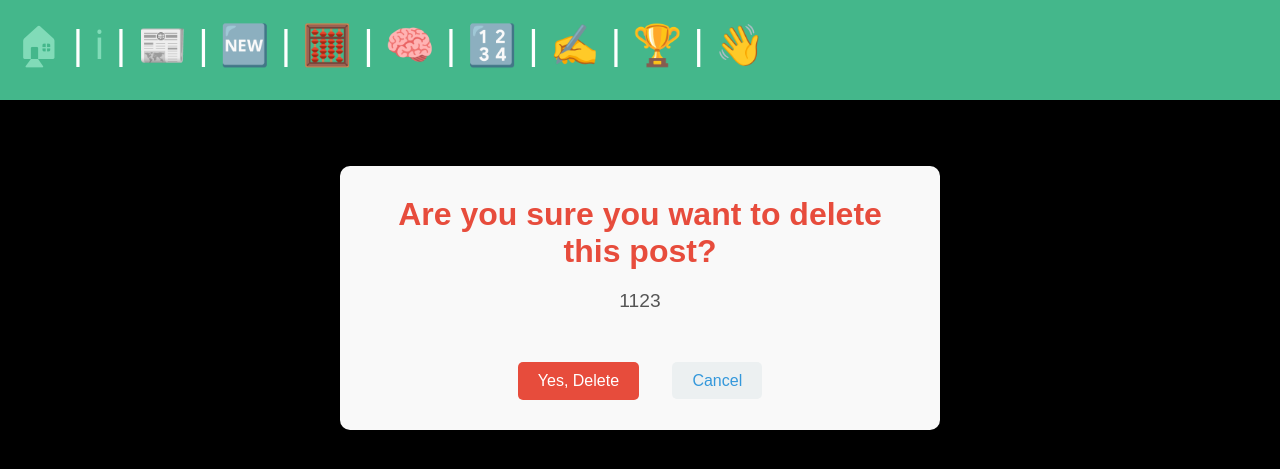
After one commit to EmoPKFR/Brain-Games-Website-with-Django, a Django app: page /posts/1123/delete/ in a window 1280 px wide. The commit adds this page. Shown: the top 469 px of the page. Run offline with Django 5.2, Linux system fonts and the light colour scheme; a user stored in the database is signed in; data comes from the database, SQL or seed files in the repository; both versions use the stored data as it was after the commit.

Commit message:
added functionality to allow the user to delete their post

```diff
--- /dev/null
+++ b/posts/templates/posts/delete_post.html
@@ -0,0 +1,21 @@
+{% extends "base.html" %}
+
+{% load static %}
+
+{% block title %}Confirm Delete{% endblock %}
+
+{% block extra_css%}
+    <link rel="stylesheet" href="{% static 'css/delete_post.css' %}">
+{% endblock %}
+
+{% block content %}
+<div class="confirm-delete">
+    <h2>Are you sure you want to delete this post?</h2>
+    <p>{{ post.title }}</p>
+    <form action="{% url 'posts:delete_post' slug=post.slug %}" method="POST">
+        {% csrf_token %}
+        <button type="submit" class="delete-button">Yes, Delete</button>
+        <a href="{% url 'posts:page' slug=post.slug %}">Cancel</a>
+    </form>
+</div>
+{% endblock %}
--- a/posts/templates/posts/post_page.html
+++ b/posts/templates/posts/post_page.html
@@ -17,6 +17,9 @@
         <h1>{{ post.title }}</h1>
         <p class="post-date">{{ post.date }}</p>
         <p class="post-body">{{ post.body }}</p>
+        {% if post.author == user %}
+        <a href="{% url 'posts:delete_post' slug=post.slug %}" class="delete-button">Delete Post</a>
+        {% endif %}
     </section>
 </div>
 {% endblock %}
--- a/posts/urls.py
+++ b/posts/urls.py
@@ -7,4 +7,5 @@ urlpatterns = [
     path("", views.posts_list, name="list"),
     path("new_post/", views.new_post, name="new_post"),
     path("<slug:slug>", views.post_page, name="page"),
+    path("<slug:slug>/delete/", views.delete_post, name="delete_post"),
 ]
--- a/posts/views.py
+++ b/posts/views.py
@@ -1,6 +1,8 @@
 from django.shortcuts import render, redirect
 from .models import Post
 from django.contrib.auth.decorators import login_required
+from django.shortcuts import get_object_or_404
+from django.http import HttpResponseForbidden
 from . import forms
 
 def posts_list(request):
@@ -23,3 +25,18 @@ def new_post(request):
     else:
         form = forms.CreatePost()
     return render(request, "posts/new_post.html", {"form": form})
+
+@login_required(login_url="/users/login/")
+def delete_post(request, slug):
+    post = get_object_or_404(Post, slug=slug)
+
+    # Check if the post author is the same as the user
+    if post.author == request.user:
+        if request.method == "POST":
+            # If a POST request is made, delete the post
+            post.delete()
+            return redirect("posts:list")
+        # Otherwise, show the confirmation page
+        return render(request, "posts/delete_post.html", {"post": post})
+
+    return HttpResponseForbidden("You are not allowed to delete this post.")
--- /dev/null
+++ b/static/css/delete_post.css
@@ -0,0 +1,49 @@
+.confirm-delete {
+    background-color: #f9f9f9;
+    border-radius: 10px;
+    box-shadow: 0 4px 10px rgba(0, 0, 0, 0.1);
+    padding: 30px;
+    max-width: 600px;
+    margin: 50px auto;
+    text-align: center;
+}
+
+.confirm-delete h2 {
+    color: #e74c3c;
+    font-size: 2rem;
+    margin-bottom: 20px;
+}
+
+.confirm-delete p {
+    font-size: 1.2rem;
+    color: #555;
+    margin-bottom: 30px;
+}
+
+.delete-button {
+    background-color: #e74c3c;
+    color: white;
+    padding: 10px 20px;
+    border: none;
+    border-radius: 5px;
+    cursor: pointer;
+    font-size: 1rem;
+    margin-right: 20px;
+}
+
+.delete-button:hover {
+    background-color: #c0392b;
+}
+
+.confirm-delete a {
+    color: #3498db;
+    text-decoration: none;
+    padding: 10px 20px;
+    background-color: #ecf0f1;
+    border-radius: 5px;
+    font-size: 1rem;
+}
+
+.confirm-delete a:hover {
+    background-color: #bdc3c7;
+}
```
Also changed, not shown: static/css/post_page.css (+22 -0 lines), db.sqlite3, media/sequence_memory_highscore.PNG (added), media/sequence_memory_highscore5.PNG (added).
